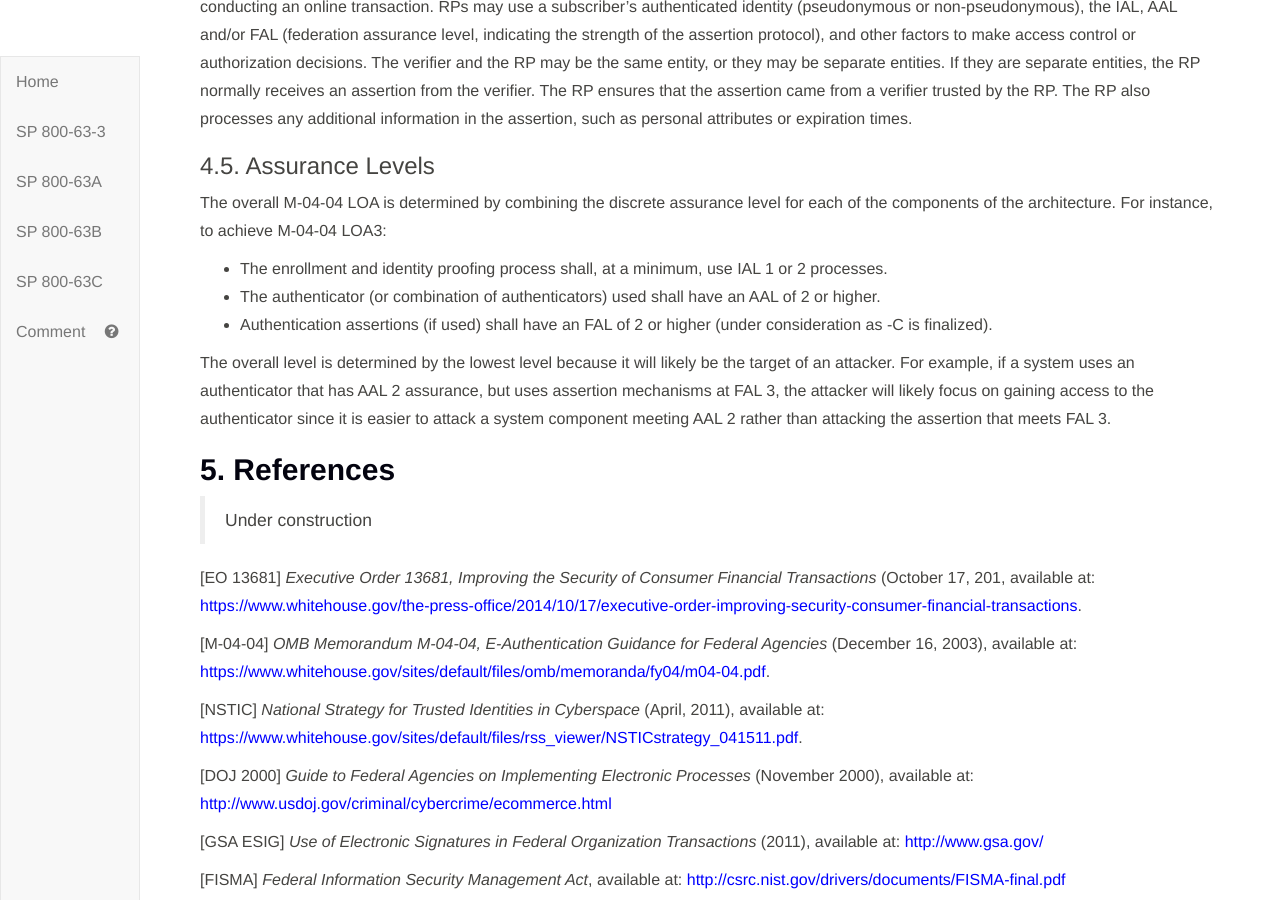
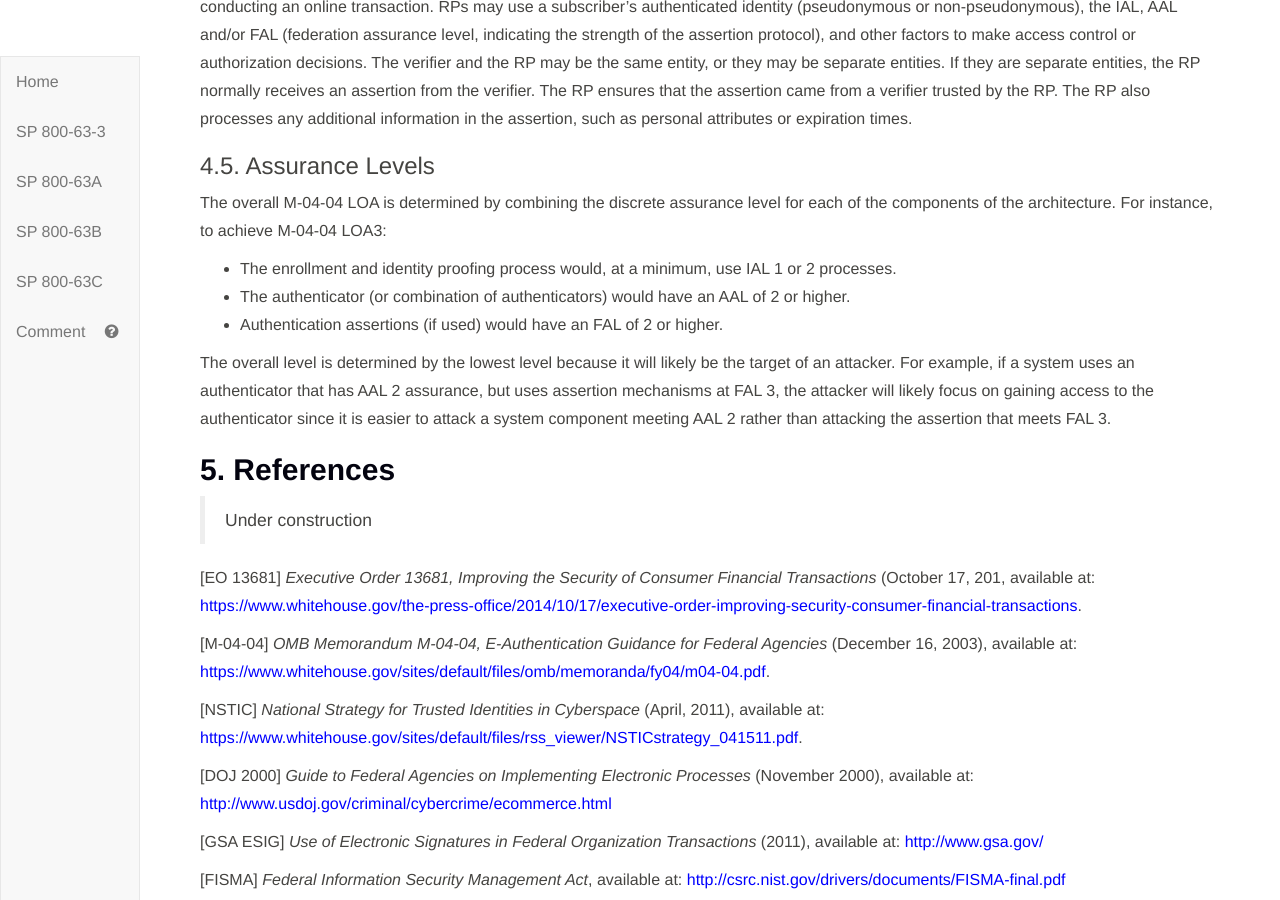
Before and after one commit to usnistgov/800-63-3, a Jekyll site: the page built from sp800-63-3.md, in a window 1280 px wide and 900 px high, scrolled down 33201 px. Built offline with Jekyll 4.4.1, drawn with Linux system fonts in a browser that asks for light colours.

Commit message:
Additional cleanup as we close out Iteration 2
removed normative language from -3
fixed pseudonym in -A
added additional KBV requirements

```diff
--- a/sp800-63-3/sec4_model.md
+++ b/sp800-63-3/sec4_model.md
@@ -140,8 +140,8 @@ An RP relies on results of an authentication protocol to establish confidence in
 
 The overall M-04-04 LOA is determined by combining the discrete assurance level for each of the components of the architecture. For instance, to achieve M-04-04 LOA3:
 
-* The enrollment and identity proofing process shall, at a minimum, use IAL 1 or 2 processes.
-* The authenticator (or combination of authenticators) used shall have an AAL of 2 or higher.
-* Authentication assertions (if used) shall have an FAL of 2 or higher (under consideration as -C is finalized).
+* The enrollment and identity proofing process would, at a minimum, use IAL 1 or 2 processes.
+* The authenticator (or combination of authenticators) would have an AAL of 2 or higher.
+* Authentication assertions (if used) would have an FAL of 2 or higher.
 
 The overall level is determined by the lowest level because it will likely be the target of an attacker. For example, if a system uses an authenticator that has AAL 2 assurance, but uses assertion mechanisms at FAL 3, the attacker will likely focus on gaining access to the authenticator since it is easier to attack a system component meeting AAL 2 rather than attacking the assertion that meets FAL 3.
```
Also changed, not shown: sp800-63a/sec3_definitions.md (+1 -1 lines), sp800-63a/sec5_proofing.md (+3 -0 lines).
